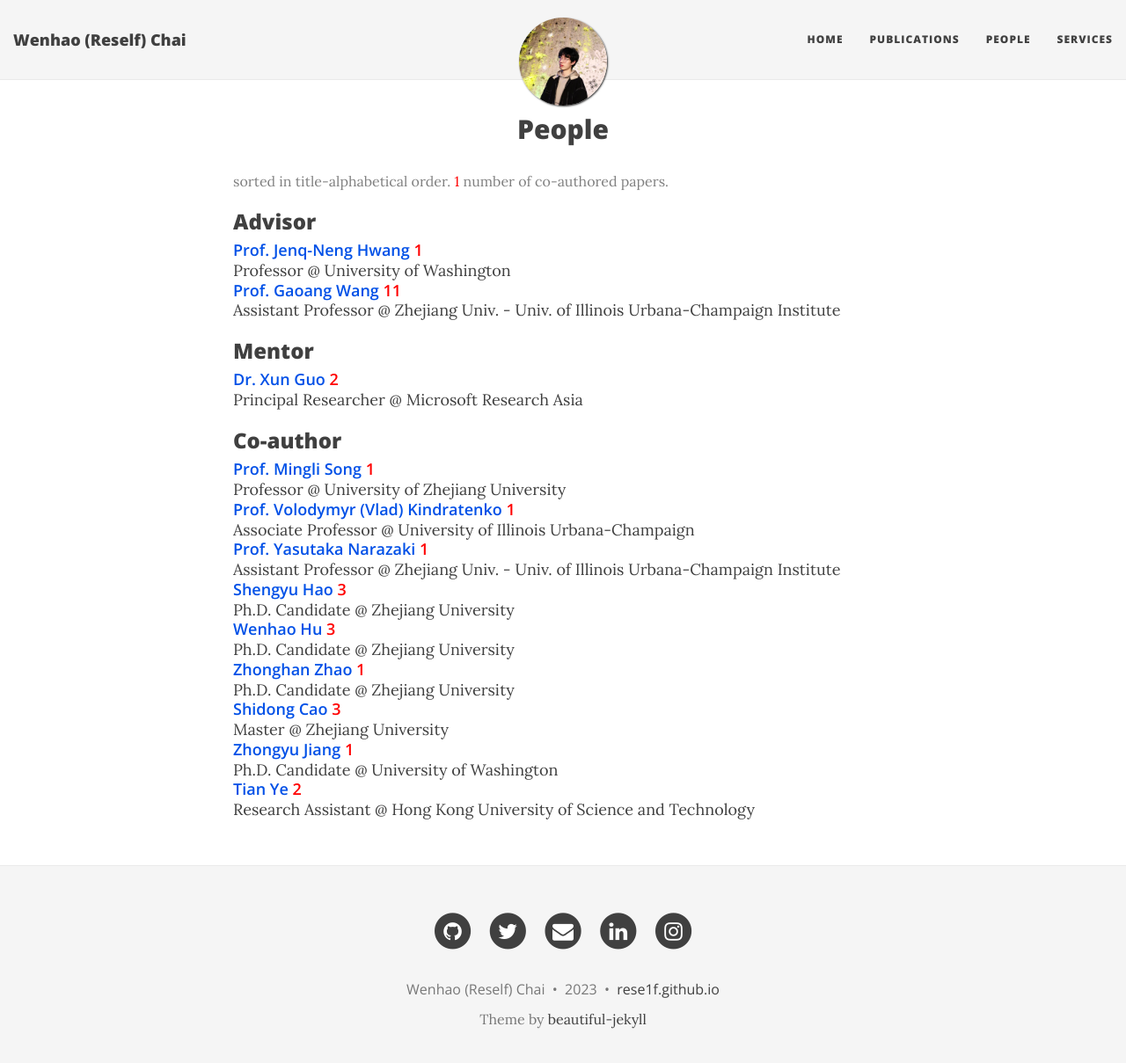
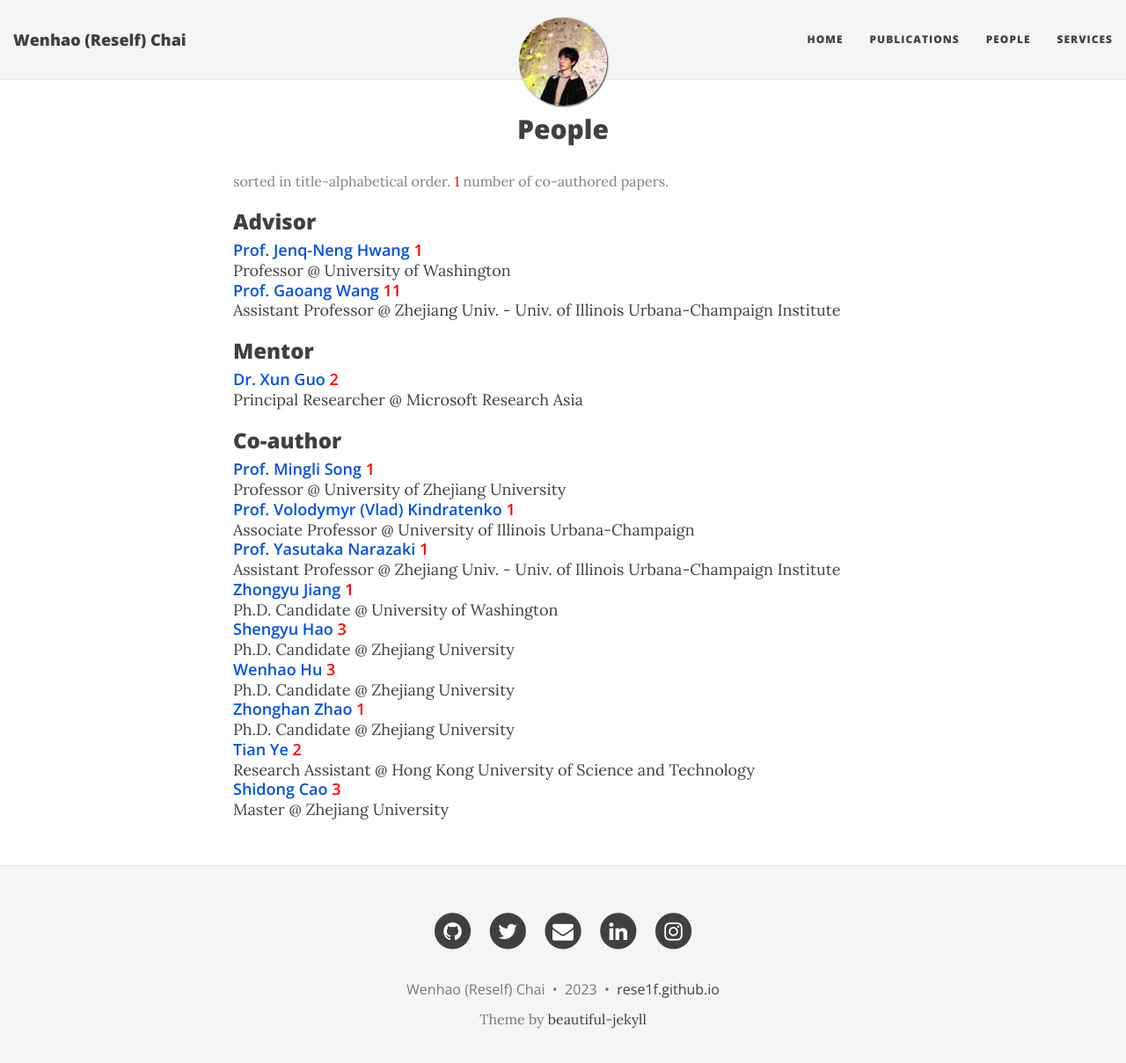
Before and after one commit to hikomal/hikomal.github.io, a Jekyll site: the page built from people.html, in a window 1280 px wide and 1221 px high. Shown: the top 1209 px of the window at 88% size. Built offline with Jekyll 4.4.1, drawn with Linux system fonts in a browser that asks for light colours; nearby versions of some CDN libraries.

Commit message:
Update people.html

```diff
--- a/people.html
+++ b/people.html
@@ -37,7 +37,6 @@ Assistant Professor @ Zhejiang Univ. - Univ. of Illinois Urbana-Champaign Instit
 Principal Researcher @ Microsoft Research Asia
 <br>
 
-
 <h2>Co-author</h2>
 
 <h3><a href="https://person.zju.edu.cn/msong">Prof. Mingli Song</a><font color="red"> 1 </font></h3>
@@ -52,6 +51,10 @@ Associate Professor @ University of Illinois Urbana-Champaign
 Assistant Professor @ Zhejiang Univ. - Univ. of Illinois Urbana-Champaign Institute
 <br>
 
+<h3><a href="https://scholar.google.com/citations?user=RCCe8ZgAAAAJ">Zhongyu Jiang</a><font color="red"> 1 </font></h3>
+Ph.D. Candidate @ University of Washington
+<br>
+
 <h3><a href="https://scholar.google.com/citations?user=wUVkZOkAAAAJ">Shengyu Hao</a><font color="red"> 3 </font></h3>
 Ph.D. Candidate @ Zhejiang University
 <br>
@@ -64,15 +67,10 @@ Ph.D. Candidate @ Zhejiang University
 Ph.D. Candidate @ Zhejiang University
 <br>
 
+<h3><a href="https://owen718.github.io/">Tian Ye</a><font color="red"> 2 </font></h3>
+Research Assistant @ Hong Kong University of Science and Technology
+<br>
+
 <h3><a href="">Shidong Cao</a><font color="red"> 3 </font></h3>
 Master @ Zhejiang University
 <br>
-
-<h3><a href="https://scholar.google.com/citations?user=RCCe8ZgAAAAJ">Zhongyu Jiang</a><font color="red"> 1 </font></h3>
-Ph.D. Candidate @ University of Washington
-<br>
-
-
-<h3><a href="https://owen718.github.io/">Tian Ye</a><font color="red"> 2 </font></h3>
-Research Assistant @ Hong Kong University of Science and Technology
-<br>
```
